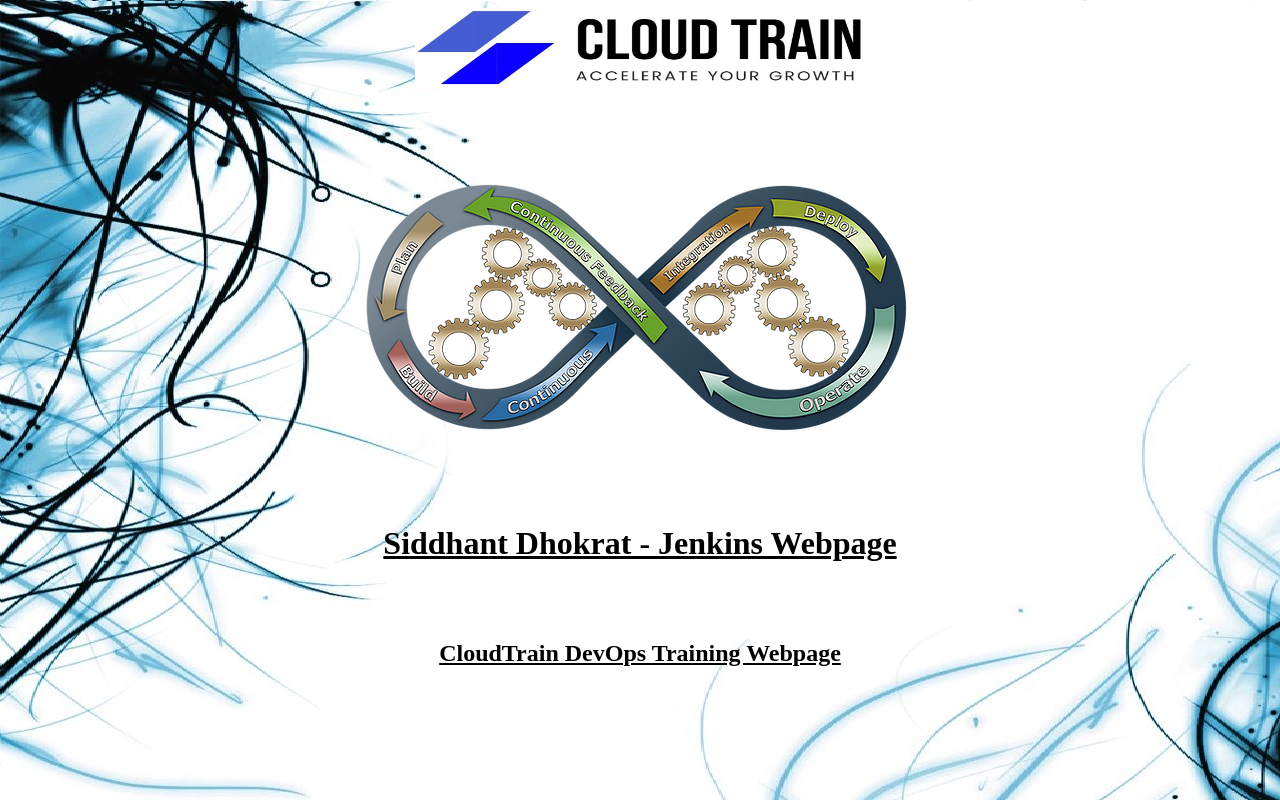
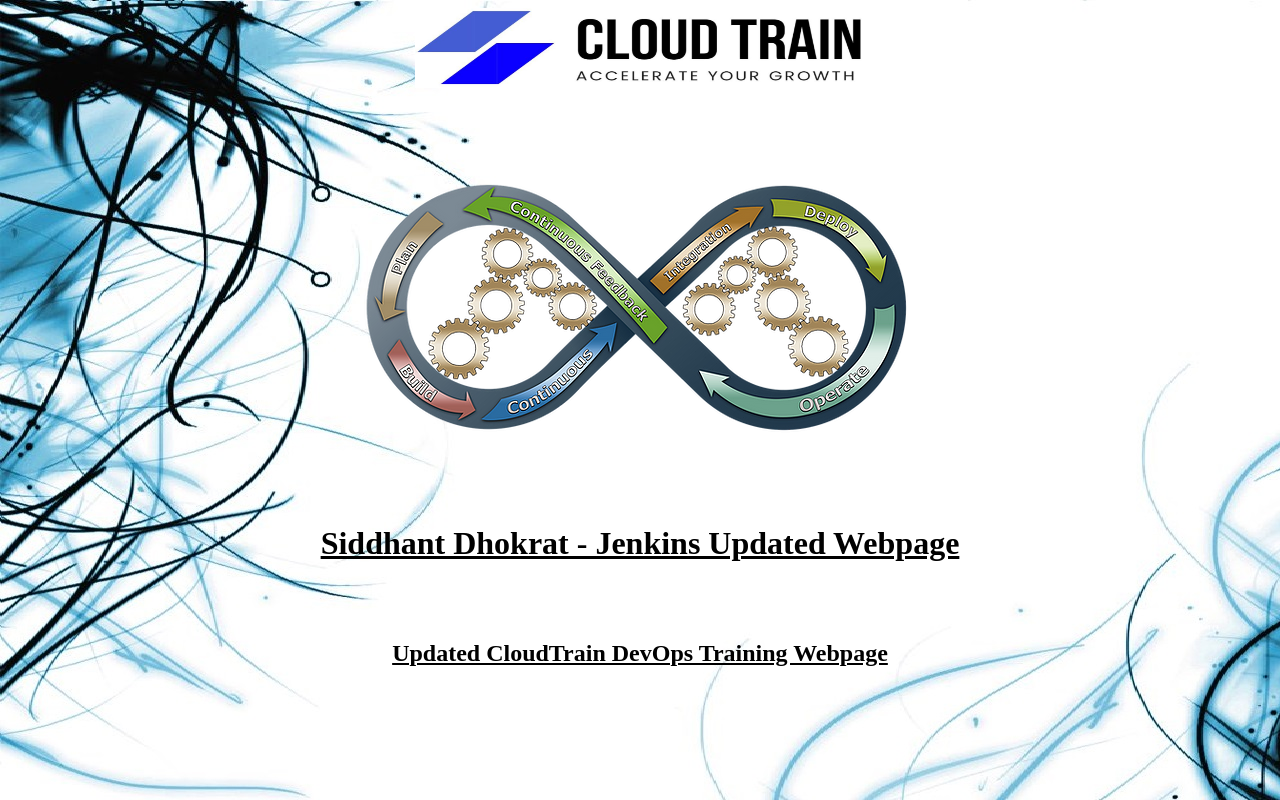
Before and after one commit to SiddhantPrakashDhokrat/devopsIQ, a plain HTML site: page devopsIQ/index.html in a window 1280 px wide. Drawn offline with Linux system fonts and the light colour scheme.

```diff
--- a/devopsIQ/index.html
+++ b/devopsIQ/index.html
@@ -1,5 +1,5 @@
 <html>
-<title>Cloudtrain Website</title>
+<title>Jenkins Cloudtrain Website</title>
 <body background="images/1.jpg">
 <p align="center">
 <img src="images/cloudtrain.jpg" style="width:450px;height:80px;align:center" >
@@ -11,9 +11,9 @@
 <br>
 <br>
 </p>
-<h1 align="center"><u>Siddhant Dhokrat - Jenkins Webpage</u></h1>
+<h1 align="center"><u>Siddhant Dhokrat - Jenkins Updated Webpage</u></h1>
 <br>
 <br>
-<h2 align="center"><u>CloudTrain DevOps Training Webpage</u></h2>
+<h2 align="center"><u>Updated CloudTrain DevOps Training Webpage</u></h2>
 </body>
 </html>
```
